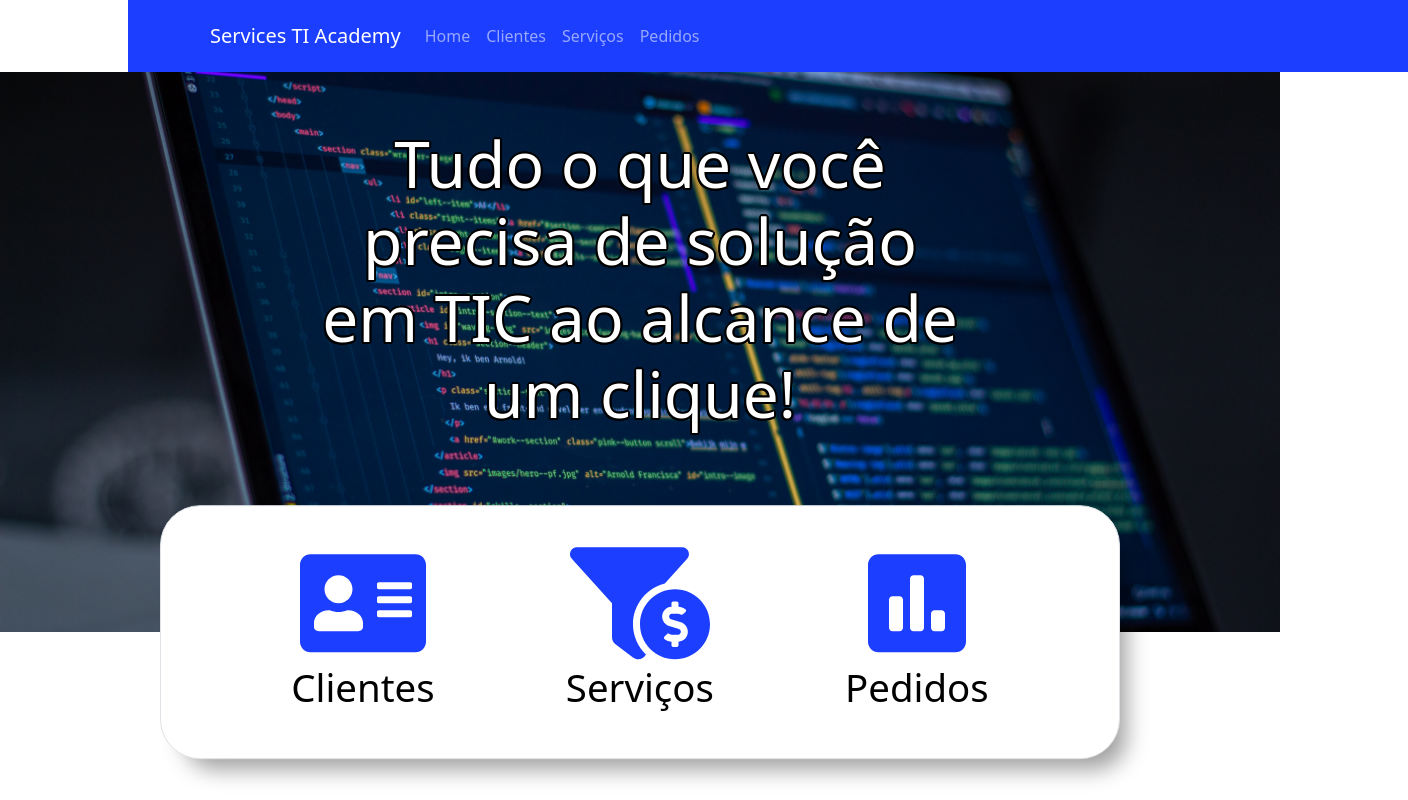
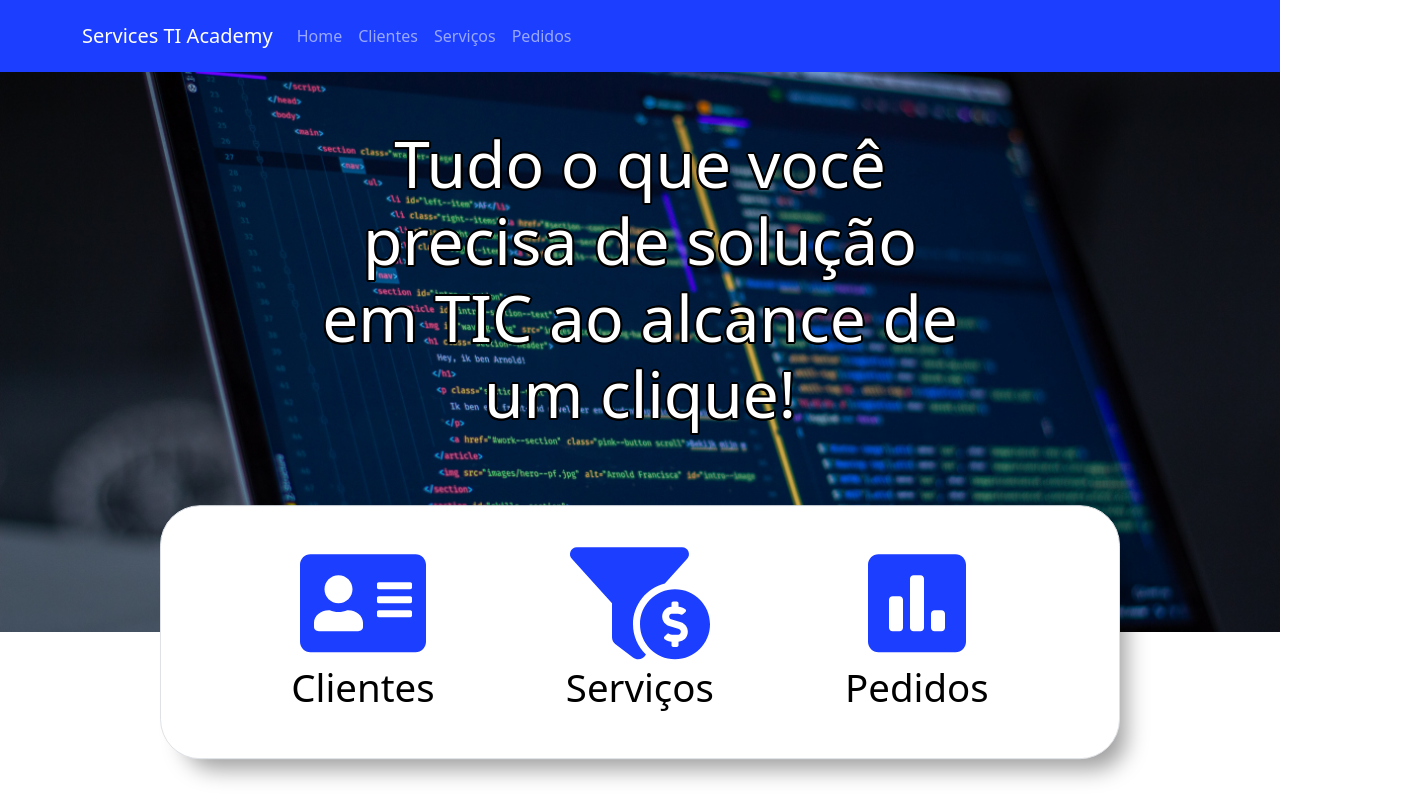
Before and after one commit to TardivoJP/DeployTeste, a React (Create React App) app: page / in a window 1280 px wide. Shown: the top 800 px of the page, 1408 px wide, since content can reach past the window. Built offline with nearby package versions, Linux system fonts and the light colour scheme.

Commit message:
Update Menu.js

```diff
--- a/src/components/Menu.js
+++ b/src/components/Menu.js
@@ -16,7 +16,7 @@ export const Menu = (props) => {
     const toggle = () => setIsOpen(!isOpen);
     return (
         <div>
-            <Navbar className="cor-azul p-3 headernavbar" dark expand="md" style={{ marginLeft: '10%' }}>
+            <Navbar className="cor-azul p-3 headernavbar" dark expand="md">
                 <Container>
                     <NavbarBrand>Services TI Academy</NavbarBrand>
                     <NavbarToggler onClick={toggle} />
```
